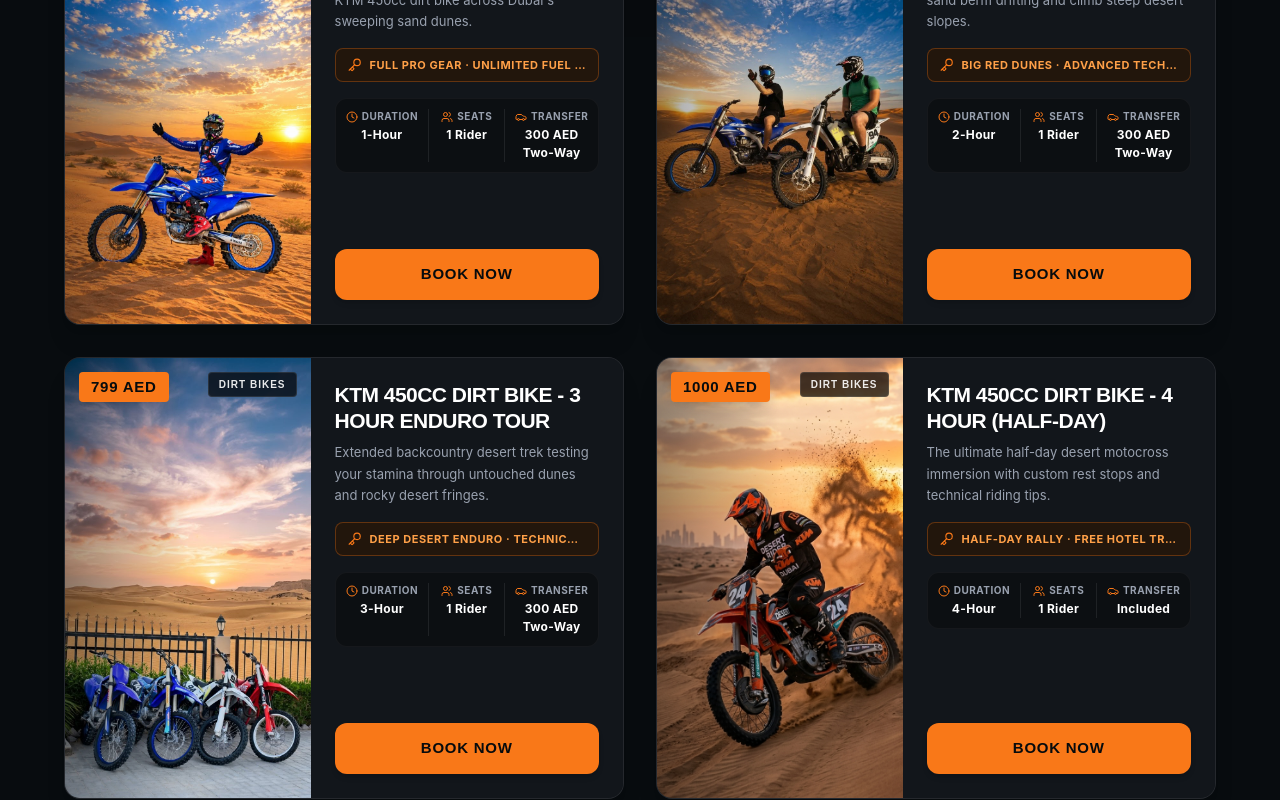
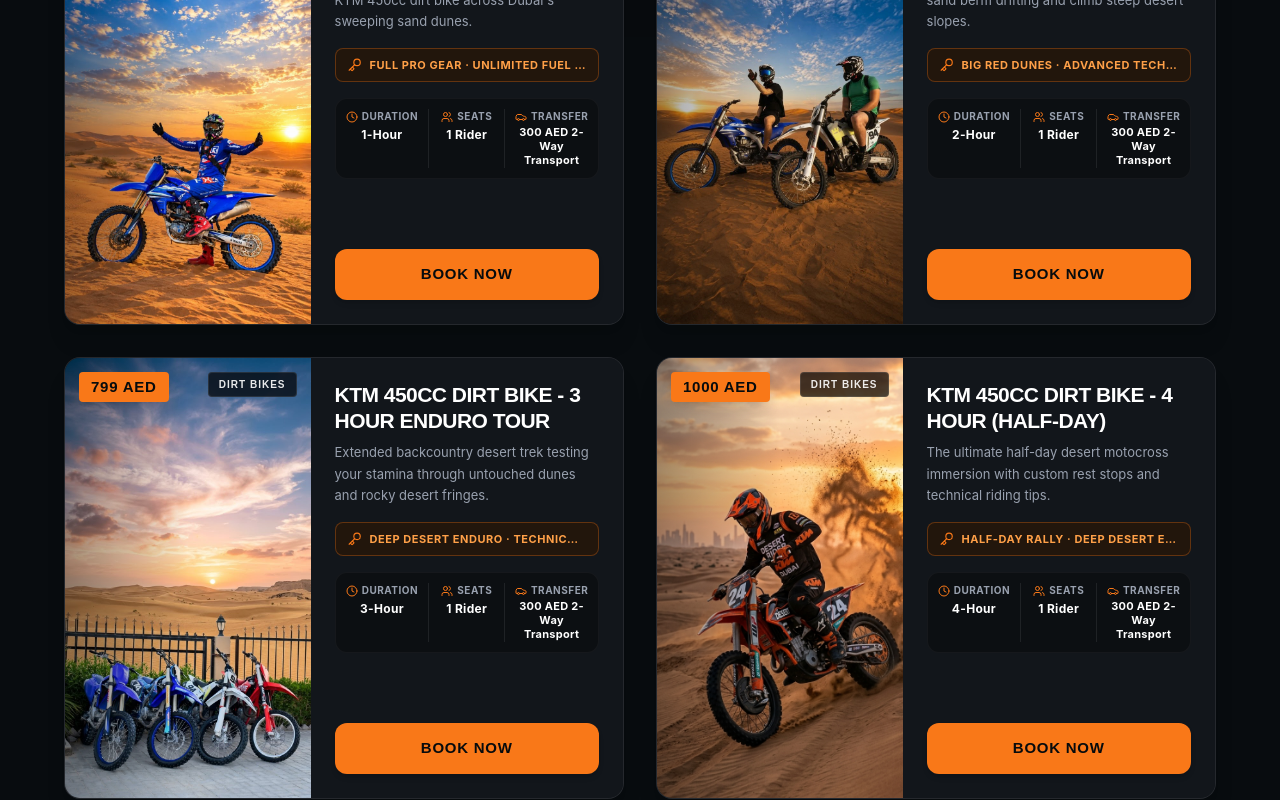
Before and after one commit to rameezwangde/Dirt-Bike, a React app: page /packages in a window 1280 px wide. Shown: the part 1240-2040 px from the top of the page. Built offline with nearby package versions, Linux system fonts and the light colour scheme; the HTML template or start-up script is replaced by a standard one.

Commit message:
feat: add PackageCard, TourDetailsModal components and packagesData dataset

```diff
--- a/src/components/PackageCard.jsx
+++ b/src/components/PackageCard.jsx
@@ -89,7 +89,7 @@
                 <Car className="w-3 h-3" />
                 <span className="text-[9px] sm:text-[10px] font-bold uppercase tracking-wider text-gray-400">TRANSFER</span>
               </div>
-              <span className="text-[11px] sm:text-[12px] font-bold text-white tracking-wide">{pkg.transfer}</span>
+              <span className="text-[10px] sm:text-[11px] font-bold text-white tracking-wide text-center leading-tight">{pkg.transfer}</span>
             </div>
           </div>
         </div>
--- a/src/components/TourDetailsModal.jsx
+++ b/src/components/TourDetailsModal.jsx
@@ -121,7 +121,7 @@
                       <Car className="w-4 h-4" />
                       <span className="text-[11px] font-bold text-gray-400 uppercase">Transfer</span>
                     </div>
-                    <span className="text-sm font-bold text-white">{pkg.transfer}</span>
+                    <span className="text-sm font-bold text-white text-center leading-tight">{pkg.transfer}</span>
                   </div>
                 </div>
 
--- a/src/data/packagesData.js
+++ b/src/data/packagesData.js
@@ -20,7 +20,7 @@
     priceRates: '1 hr: 400 AED',
     duration: '1-Hour',
     seats: '1 Rider',
-    transfer: '300 AED Two-Way',
+    transfer: '300 AED 2-Way Transport',
     highlight: 'FULL PRO GEAR · UNLIMITED FUEL INCLUDED',
     description: "Feel the adrenaline on a competition-ready KTM 450cc dirt bike across Dubai's sweeping sand dunes.",
     image: '/images/ktm-450-1hr.jpeg',
@@ -49,7 +49,7 @@
     priceRates: '2 hrs: 649 AED',
     duration: '2-Hour',
     seats: '1 Rider',
-    transfer: '300 AED Two-Way',
+    transfer: '300 AED 2-Way Transport',
     highlight: 'BIG RED DUNES · ADVANCED TECHNIQUE DRILLS',
     description: 'Tackle the iconic Big Red dunes, learn sand berm drifting and climb steep desert slopes.',
     image: '/images/ktm-450-2hr.jpeg',
@@ -78,7 +78,7 @@
     priceRates: '3 hrs: 799 AED',
     duration: '3-Hour',
     seats: '1 Rider',
-    transfer: '300 AED Two-Way',
+    transfer: '300 AED 2-Way Transport',
     highlight: 'DEEP DESERT ENDURO · TECHNICAL DUNES',
     description: 'Extended backcountry desert trek testing your stamina through untouched dunes and rocky desert fringes.',
     image: '/images/ktm-450-3hr.jpeg',
@@ -107,8 +107,8 @@
     priceRates: '4 hrs: 1000 AED',
     duration: '4-Hour',
     seats: '1 Rider',
-    transfer: 'Included',
-    highlight: 'HALF-DAY RALLY · FREE HOTEL TRANSFER',
+    transfer: '300 AED 2-Way Transport',
+    highlight: 'HALF-DAY RALLY · DEEP DESERT EXPLORATION',
     description: 'The ultimate half-day desert motocross immersion with custom rest stops and technical riding tips.',
     image: '/images/dirt-bike.jpg',
     imagePosition: 'object-center',
@@ -120,7 +120,7 @@
       terrain: 'Open Wilderness Desert'
     },
     inclusions: [
-      'Complimentary hotel pickup & drop-off',
+      '300 AED 2-Way hotel transport available',
       '4 Hours of premium desert motocross freedom',
       'Full kit: Boots, knee guards, chest armor, goggles, helmet',
       'Fuel refills and technical trail backup team',
@@ -136,7 +136,7 @@
     priceRates: '1 Day: 1550 AED',
     duration: '1-Day',
     seats: '1 Rider',
-    transfer: 'Included',
+    transfer: '300 AED 2-Way Transport',
     highlight: 'AUTHENTIC DAKAR EXPERIENCE · LUNCH INCLUDED',
     description: 'Spend an entire day living the Dakar dream navigating Dubai’s boundless ocean of golden sand.',
     image: '/images/dirt-bike-dubai-cover.jpg',
@@ -150,7 +150,7 @@
     },
     inclusions: [
       'Full day trail riding with pro instructor',
-      'Complimentary luxury private hotel transfers',
+      '300 AED 2-Way private hotel transport available',
       'Gourmet lunch break & desert lounge rest',
       'Complete motocross kit & unlimited fuel',
       'GoPro action photos & video moments'
@@ -169,7 +169,7 @@
     priceRates: '1 hr: 1000 AED | 2 hrs: 1800 AED',
     duration: '1-2 Hours',
     seats: '2 Seaters',
-    transfer: '300 AED Two-Way',
+    transfer: '300 AED 2-Way Transport',
     highlight: 'FULL KEY (NO LOCKED ENGINE, ONLY OPEN KEYS)',
     description: "Dominate Dubai's red dunes with the 245 HP Stage 4 Can-Am Maverick XR, 1 hr: 1000 AED | 2 hrs: 1800 AED.",
     image: '/images/maverick-xr.jpeg',
@@ -198,7 +198,7 @@
     priceRates: '1 hr: 1000 AED | 2 hrs: 1800 AED',
     duration: '1-2 Hours',
     seats: '4 Seaters',
-    transfer: '300 AED Two-Way',
+    transfer: '300 AED 2-Way Transport',
     highlight: 'FULL KEY (NO LOCKED ENGINE, ONLY OPEN KEYS)',
     description: "Dominate Dubai's red dunes with the 245 HP Stage 4 Can-Am Maverick XR, 1 hr: 1000 AED | 2 hrs: 1800 AED.",
     image: '/images/x3.jpeg',
@@ -227,7 +227,7 @@
     priceRates: '1 hr: 1350 AED | 2 hrs: 2150 AED',
     duration: '1-2 Hours',
     seats: '2 Seaters',
-    transfer: '300 AED Two-Way',
+    transfer: '300 AED 2-Way Transport',
     highlight: 'FULL KEY (NO LOCKED ENGINE, ONLY OPEN KEYS)',
     description: 'High-performance Can-Am Maverick X3 Turbo engineered for high dune carving and open throttle desert runs.',
     image: '/images/x3.jpeg',
@@ -256,7 +256,7 @@
     priceRates: '1 hr: 1200 AED | 2 hrs: 1950 AED',
     duration: '1-2 Hours',
     seats: '4 Seaters',
-    transfer: '300 AED Two-Way',
+    transfer: '300 AED 2-Way Transport',
     highlight: 'FAMILY & FRIENDS EXPEDITION · OPEN POWER',
     description: 'Bring family or friends together for the ultimate adrenaline rush in the dunes with 4 comfortable bucket seats.',
     image: '/images/buggy-rental-dubai-cover.jpg',
@@ -289,7 +289,7 @@
     priceRates: '1 hr: 400 AED | 2 hrs: 700 AED',
     duration: '1-2 Hours',
     seats: '2 Seaters',
-    transfer: '300 AED Two-Way',
+    transfer: '300 AED 2-Way Transport',
     highlight: 'FULL KEY (NO LOCKED ENGINE, ONLY OPEN KEYS)',
     description: 'Embark on an exciting desert journey with the 145 HP Polaris RZR 1000 CC, 1 hr: 400 AED | 2 hrs: 700 AED.',
     image: '/images/polarize-1000.jpeg',
@@ -318,7 +318,7 @@
     priceRates: '1 hr: 850 AED',
     duration: '1-Hour',
     seats: '2 Seaters',
-    transfer: '300 AED Two-Way',
+    transfer: '300 AED 2-Way Transport',
     highlight: 'SUNRISE SPECIAL · FRESH UNTOUCHED DUNES',
     description: 'Experience Dubai dunes at dawn with cooler temperatures and magical sunrise photo stops.',
     image: '/images/polaris.jpeg',
@@ -347,7 +347,7 @@
     priceRates: '2 hrs: 1250 AED',
     duration: '2-Hour',
     seats: '2 Seaters',
-    transfer: '300 AED Two-Way',
+    transfer: '300 AED 2-Way Transport',
     highlight: 'FULL KEY (NO LOCKED ENGINE, ONLY OPEN KEYS)',
     description: 'Conquer the most demanding desert ridges with top-tier turbo torque and 72-inch wide track stability.',
     image: '/images/polaris-3.jpeg',
@@ -376,7 +376,7 @@
     priceRates: '1 hr: 750 AED | 2 hrs: 1250 AED',
     duration: '1-2 Hours',
     seats: '1 Seater',
-    transfer: '300 AED Two-Way',
+    transfer: '300 AED 2-Way Transport',
     highlight: 'FULL KEY (NO LOCKED ENGINE, ONLY OPEN KEYS)',
     description: 'The ultimate solo desert kart with central-cockpit agility and razor-sharp steering.',
     image: '/images/polaris-2.jpeg',
@@ -405,7 +405,7 @@
     priceRates: '3 hrs: 1800 AED',
     duration: '3-Hour',
     seats: '2 Seaters',
-    transfer: 'Included',
+    transfer: '300 AED 2-Way Transport',
     highlight: 'HISTORIC EXPEDITION · FOSSIL & CAMEL ROCK',
     description: 'A 3-hour legendary desert safari from Al Badayer across deep red dunes to ancient Fossil Rock.',
     image: '/images/dune-buggy.jpg',
@@ -419,7 +419,7 @@
     },
     inclusions: [
       '3-Hour extensive expedition to Fossil Rock',
-      'Complimentary private hotel transfer (Dubai/Sharjah)',
+      'Optional 300 AED 2-Way hotel transport (Dubai/Sharjah)',
       'Sandboarding and fossil discovery exploration',
       'Complimentary snacks, fruits & beverages',
       'Complete safety equipment & escort vehicle'
@@ -438,7 +438,7 @@
     priceRates: '1 hr: 600 AED | 2 hrs: 1100 AED',
     duration: '1-Hour',
     seats: '1 Rider',
-    transfer: '300 AED Two-Way',
+    transfer: '300 AED 2-Way Transport',
     highlight: '700CC MANUAL POWER · RACE TUNED',
     description: 'Pure performance with the aggressive Yamaha Raptor 700cc manual transmission for skilled ATV adrenaline junkies.',
     image: '/images/raptor-700.jpeg',
@@ -467,7 +467,7 @@
     priceRates: '1 hr: 450 AED | 2 hrs: 850 AED',
     duration: '1-Hour',
     seats: '1 Rider',
-    transfer: '300 AED Two-Way',
+    transfer: '300 AED 2-Way Transport',
     highlight: 'USA 🇺🇸 570CC 4X4 · HEAVY DUTY ALL-TERRAIN',
     description: 'True American 4x4 off-road power with the 570cc Polaris Sportsman ATV. Unstoppable traction through massive sand dunes.',
     image: '/images/quad-bike.jpg',
@@ -496,7 +496,7 @@
     priceRates: '1 hr: 350 AED',
     duration: '1-Hour',
     seats: '1 Rider',
-    transfer: '300 AED Two-Way',
+    transfer: '300 AED 2-Way Transport',
     highlight: 'AUTOMATIC TRANSMISSION · BEGINNER FRIENDLY',
     description: 'Hop onto an automatic four-wheeler Kymco quad bike and drift across gentle rolling desert dunes with ease.',
     image: '/images/kimko-1.jpeg',
@@ -525,7 +525,7 @@
     priceRates: '2 hrs: 550 AED',
     duration: '2-Hour',
     seats: '1 Rider',
-    transfer: '300 AED Two-Way',
+    transfer: '300 AED 2-Way Transport',
     highlight: 'OPEN DESERT TRAILS · HIGH DUNE CLIMB',
     description: 'Double the excitement with a 2-hour guided quad trek navigating bigger dunes and desert valleys.',
     image: '/images/kimko-2.jpeg',
@@ -554,7 +554,7 @@
     priceRates: '3 hrs: 750 AED',
     duration: '3-Hour',
     seats: '1 Rider',
-    transfer: '300 AED Two-Way',
+    transfer: '300 AED 2-Way Transport',
     highlight: 'SUNSET EXPEDITION · SANDBOARDING INCLUDED',
     description: 'Comprehensive 3-hour quad safari timed with sunset, offering breathtaking photo opportunities and sand slides.',
     image: '/images/kimko-3.jpeg',
@@ -587,7 +587,7 @@
     priceRates: 'Private 4x4 Dune Drive: 500 AED',
     duration: '3-4 Hours',
     seats: 'Up to 6 Persons',
-    transfer: 'Included',
+    transfer: '300 AED 2-Way Transport',
     highlight: 'PRIVATE LUXURY 4X4 · DUNE BASHING & PHOTO STOP',
     description: 'Exclusive private 4x4 Land Cruiser dune drive with licensed safari driver, sandboarding, and scenic desert photography across Dubai red dunes.',
     image: '/images/safari-4x4.jpg',
@@ -596,7 +596,7 @@
       vehicle: 'Private Toyota Land Cruiser 4x4 (Exclusive for your group)',
       capacity: 'Up to 6 Guests comfortably',
       activities: 'Extreme Dune Bashing, Sandboarding & High Dune Photo Stop',
-      transport: 'Private Round-Trip Hotel Pickup & Drop-Off Included'
+      transport: '300 AED 2-Way Hotel Pickup & Drop-Off Available'
     },
     inclusions: [
       'Exclusive private 4x4 car (No sharing with other groups)',
@@ -616,9 +616,9 @@
     priceRates: 'Standard to VIP Experience: 600 - 900 AED',
     duration: '6 Hours',
     seats: 'Up to 6 Persons',
-    transfer: 'Included',
+    transfer: '300 AED 2-Way Transport',
     highlight: 'PRIVATE 4X4 + DESERT SAFARI + LIVE DINNER SHOW',
-    description: 'Complete private desert safari: private 4x4 hotel transfer, dune bashing, camel rides, international BBQ buffet dinner, belly dance, fire & Tanoura shows.',
+    description: 'Complete private desert safari: dune bashing, camel rides, international BBQ buffet dinner, belly dance, fire & Tanoura shows.',
     image: '/images/safari-lifetime.jpg',
     imagePosition: 'object-center',
     specs: {
@@ -628,7 +628,7 @@
       entertainment: 'Fire Show, Tanoura Dance & Belly Dance Performance'
     },
     inclusions: [
-      'Private 4x4 round-trip transfer from your hotel / residence',
+      '300 AED 2-Way round-trip hotel transfer available',
       'Private 4x4 dune bashing adventure with expert driver',
       'Camel ride & sandboarding experience',
       'Delicious BBQ dinner buffet with live cooking stations',
@@ -645,9 +645,9 @@
     priceRates: '5-Star VIP Luxury Experience: 1200 - 1800 AED',
     duration: '6 Hours VIP',
     seats: 'Private Booking',
-    transfer: 'Included',
+    transfer: '300 AED 2-Way Transport',
     highlight: '5-STAR VIP DESERT OASIS · TABLE SERVICE & EXCLUSIVE SHOWS',
-    description: 'Elite 5-star VIP desert camp experience with private luxury transfers, dedicated waiter table service, gourmet dining, and front-row entertainment.',
+    description: 'Elite 5-star VIP desert camp experience with dedicated waiter table service, gourmet dining, and front-row entertainment.',
     image: '/images/cta-background.jpg',
     imagePosition: 'object-center',
     specs: {
@@ -657,7 +657,7 @@
       entertainment: 'Front-Row View of Fire, Tanoura & Arabian Shows'
     },
     inclusions: [
-      'VIP Luxury private transfer in premium SUV',
+      'VIP Luxury 2-way hotel transfer available in premium SUV (300 AED)',
       'Dune bashing in pristine private reserve dunes',
       'Dedicated private VIP table with personal waiter service',
       'Gourmet international BBQ dinner including seafood & grills',
@@ -674,7 +674,7 @@
     priceRates: '500 AED Per Person (Min 4 to 5 Persons)',
     duration: '5-6 Hours',
     seats: 'Min 4 - 5 Persons',
-    transfer: 'Included',
+    transfer: '300 AED 2-Way Transport',
     highlight: '🔥 PRIVATE BONFIRE SETUP · DINNER & SHOW IN OPEN DESERT',
     description: 'Exclusive private desert setup under the stars with a crackling bonfire, luxury Arabian seating, private live dinner buffet, and desert show for your group.',
     image: '/images/safari-delights.jpg',
@@ -690,7 +690,7 @@
       'Live crackling bonfire with marshmallow roasting',
       'Gourmet live BBQ dinner buffet with chef & attendants',
       'Live fire show / cultural desert performance at your private setup',
-      'Private 4x4 pickup & drop-off for the entire group',
+      '300 AED 2-Way pickup & drop-off available for the group',
       'Unlimited soft drinks, bottled water, Karak tea & Arabic coffee'
     ]
   },
@@ -703,7 +703,7 @@
     priceRates: 'Full Experience: 450 AED',
     duration: '4-6 Hours',
     seats: '2 Seaters',
-    transfer: 'Included',
+    transfer: '300 AED 2-Way Transport',
     highlight: 'BUGGY + DUNE BASHING + BBQ CAMP DINNER',
     description: 'The complete Dubai experience: 1 hour self-drive Polaris buggy plus 4x4 dune bashing, camel ride & BBQ buffet.',
     image: '/images/polarize-1000.jpeg',
@@ -721,7 +721,7 @@
       'Camel ride experience & sandboarding',
       'Full BBQ buffet dinner with vegetarian options',
       'Live cultural entertainment shows & henna painting',
-      'Round-trip hotel pickup and drop-off included'
+      '300 AED 2-Way hotel pickup and drop-off available'
     ]
   },
   {
@@ -733,9 +733,9 @@
     priceRates: 'VIP Experience: 950 AED',
     duration: '4-6 Hours',
     seats: '2 Seaters',
-    transfer: 'Included',
+    transfer: '300 AED 2-Way Transport',
     highlight: 'VIP CAMP SEATING · LIVE SHOWS & PRIVATE 4X4',
-    description: 'Luxury VIP safari: 1 hour Can-Am Maverick XR ride, private desert transport, VIP table service & Arabian shows.',
+    description: 'Luxury VIP safari: 1 hour Can-Am Maverick XR ride, VIP table service & Arabian shows.',
     image: '/images/maverick-xr.jpeg',
     imagePosition: 'object-center',
     specs: {
@@ -747,7 +747,7 @@
     },
     inclusions: [
       '1 Hour behind the wheel of Can-Am Maverick XR (Open key)',
-      'Private 4x4 round-trip transfer from your hotel or residence',
+      '300 AED 2-Way round-trip hotel transfer available',
       'VIP table with dedicated service at desert camp',
       'Unlimited soft drinks, Arabic coffee (Gahwa) & fresh dates',
       'Camel ride, henna painting & falcon photography',
```
